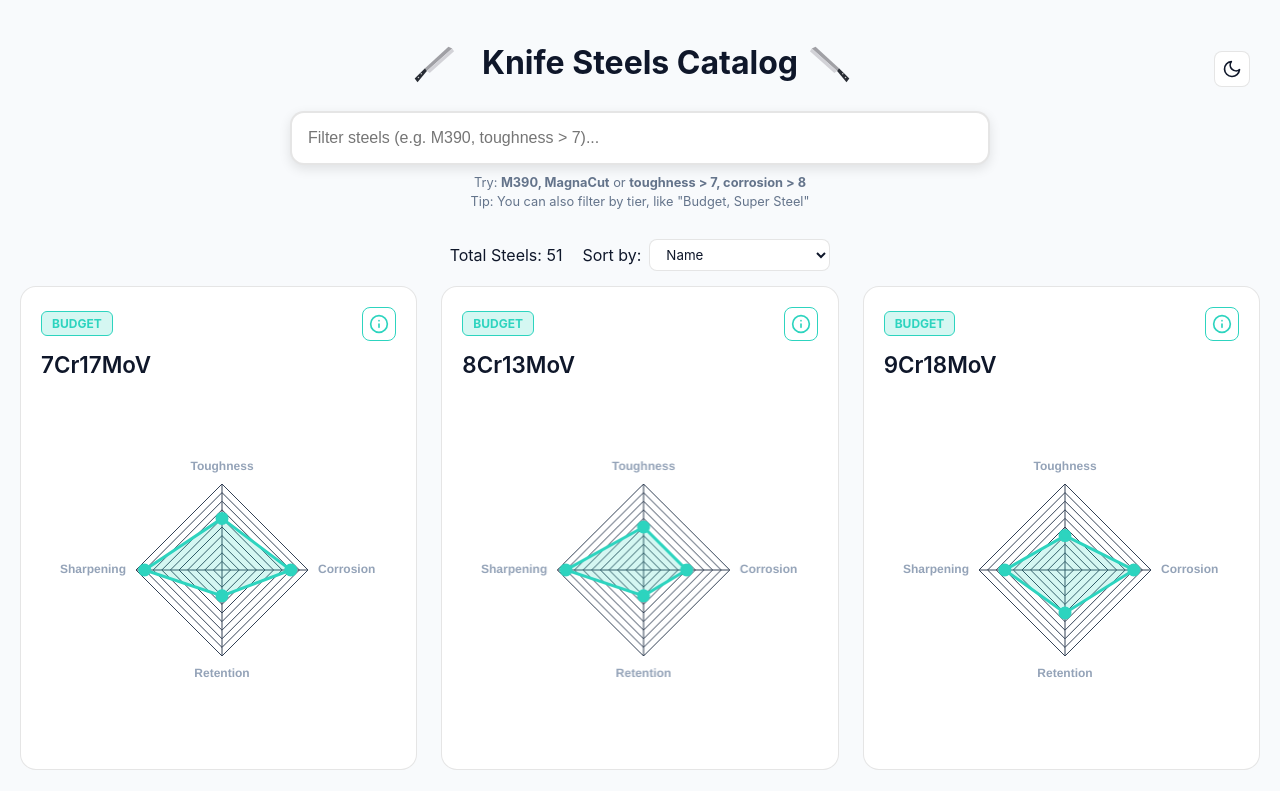
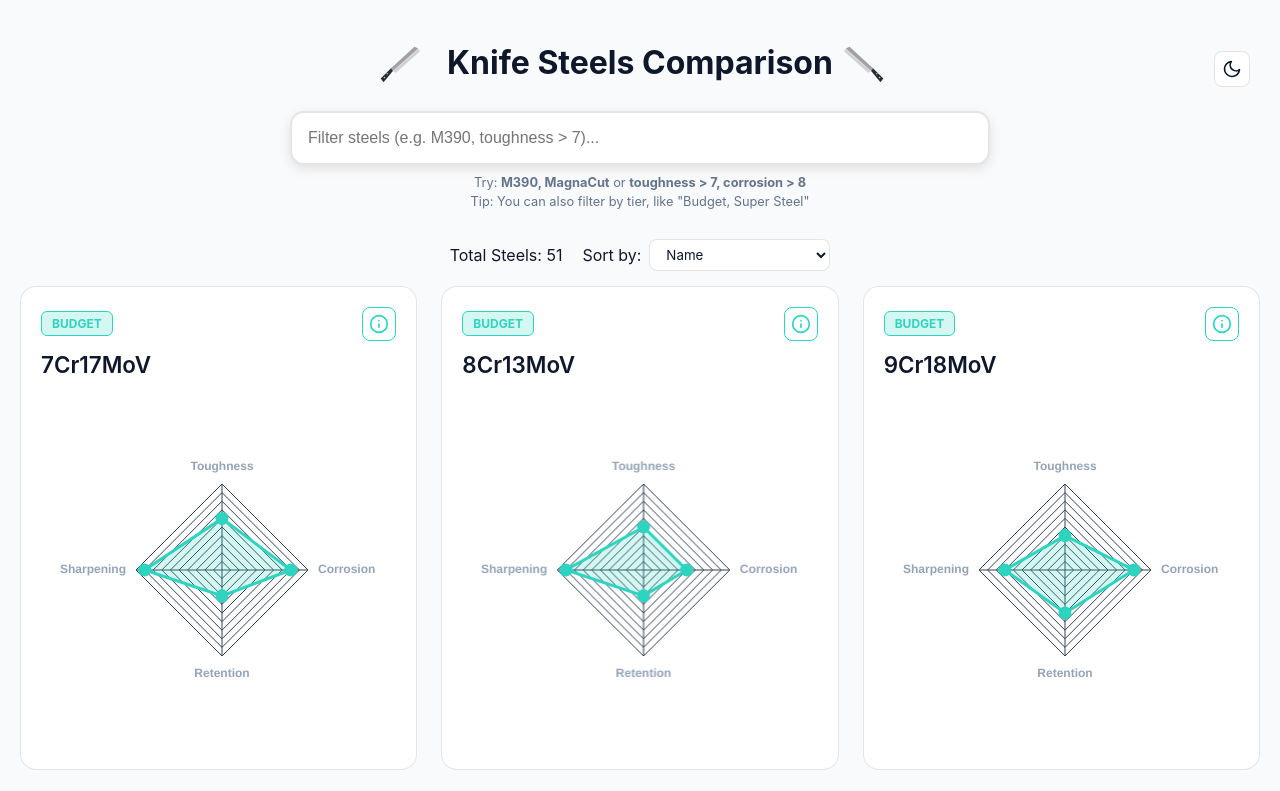
Before and after one commit to TravelingTechGuy/knives, a website with bundled scripts: page index.html in a window 1280 px wide. Shown: the top 791 px of the page. Built offline with nearby package versions, Linux system fonts and the light colour scheme.

Commit message:
changed title

```diff
--- a/index.html
+++ b/index.html
@@ -7,7 +7,7 @@
   <meta name="author" content="Traveling Tech Guy">
   <meta name="copyright" content="© 2026 Traveling Tech Guy LLC">
   <link rel="icon" type="image/svg+xml" href="icons/favicon.svg">
-  <title>Knife Steels Catalog</title>
+  <title>Knife Steels Comparison</title>
   <script src="https://cdn.jsdelivr.net/npm/chart.js"></script>
   <link rel="stylesheet" href="styles.css">
 </head>
@@ -20,7 +20,7 @@
     </div>
     <h1>
       <img src="icons/favicon.svg" alt="Knife icon" class="title-icon">
-      <span>Knife Steels Catalog</span>
+      <span>Knife Steels Comparison</span>
       <img src="icons/favicon.svg" alt="Knife icon" class="title-icon title-icon-mirrored">
     </h1>
     <div class="search-container">
```
Also changed, not shown: README.md.
